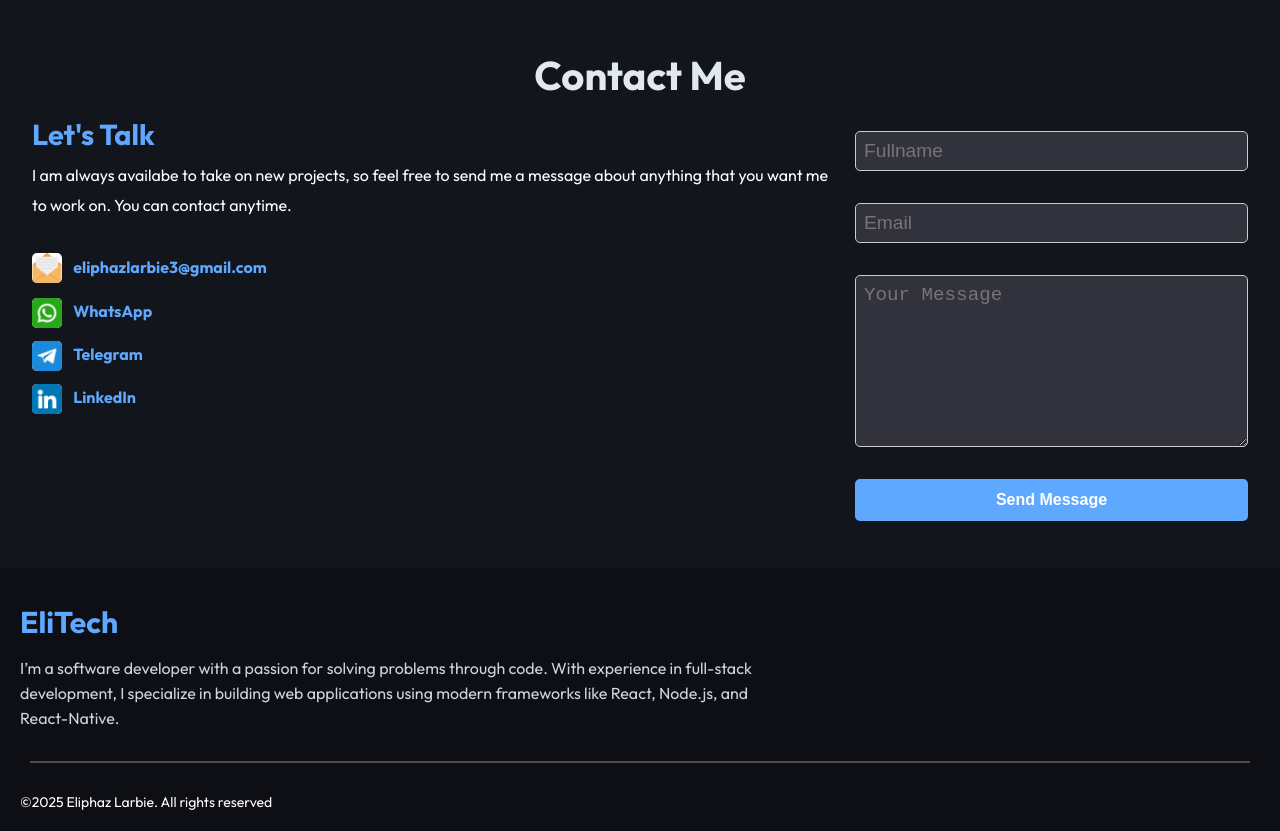
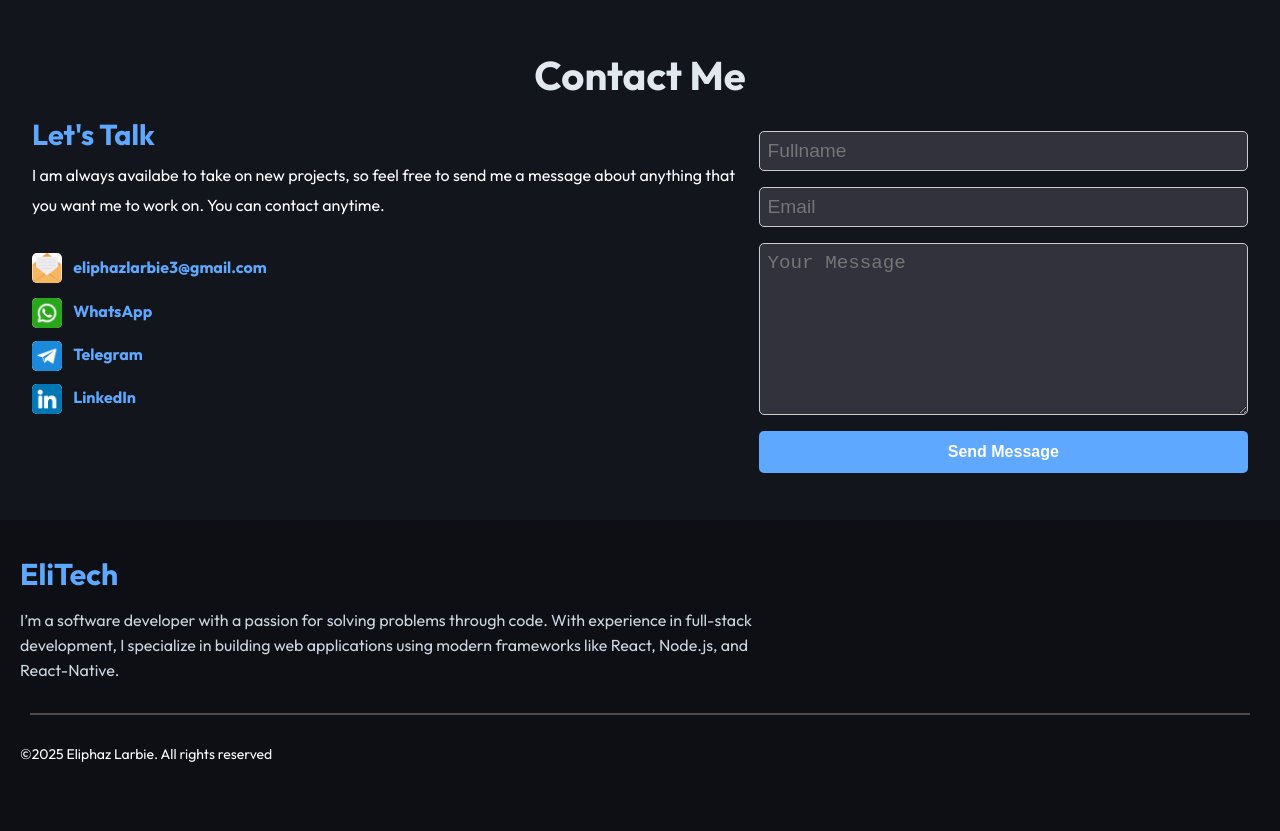
Before and after one commit to Larbie-Eliphaz/my-react-portfolio, a React (Vite) app: page / in a window 1280 px wide. Shown: the part 3800-4631 px from the top of the page. After the commit the page ends 4583 px from the top, so only its background shows below. Built offline with nearby package versions, Linux system fonts and the light colour scheme.

Commit message:
touched the contact form styles

```diff
--- a/src/components/contact/Contact.css
+++ b/src/components/contact/Contact.css
@@ -60,11 +60,12 @@
   display: flex;
   flex-direction: column;
   gap: 1rem;
+  width: 60%;
 }
 
 .contact .contact-section form input,
 .contact .contact-section form textarea {
-  margin-bottom: 1rem;
+  margin-bottom: 0;
   padding: 0.5rem;
   border: 1px solid #ccc;
   border-radius: 5px;
@@ -138,6 +139,7 @@
     line-height: 20px;
   }
   .contact .contact-section form{
+    width: 100%;
     max-width: 340px;
   }
 
```
